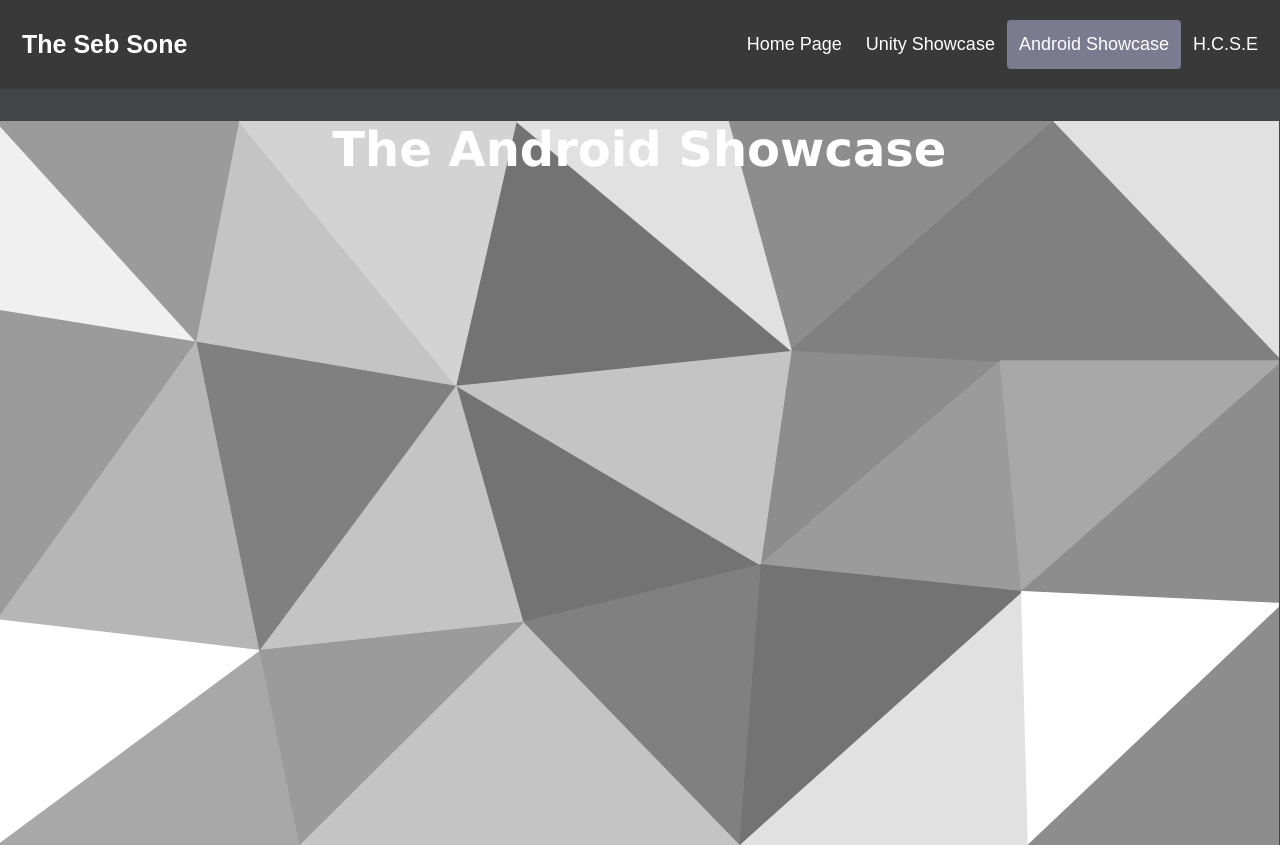
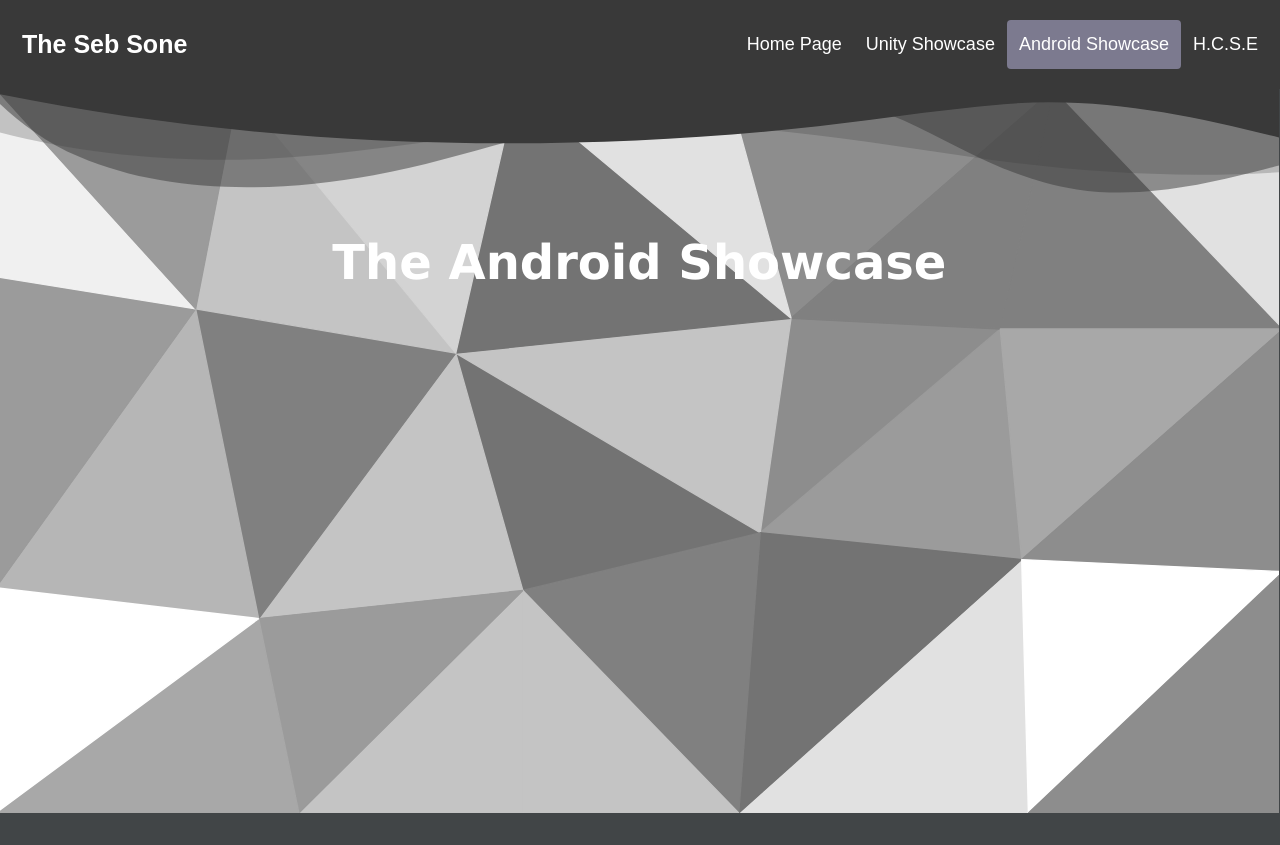
Before and after one commit to Sebpt55/Sebpt.uk, a plain HTML site: page AndroidDev.html in a window 1280 px wide. After the commit the page ends 813 px from the top, so only its background shows below. Drawn offline with Linux system fonts and the light colour scheme.

Commit message:
svg update

```diff
--- a/AndroidDev.html
+++ b/AndroidDev.html
@@ -23,6 +23,13 @@
 </div>
 
 <div class="content">
+  <div class="svgnavbar">
+    <svg data-name="Layer 1" viewBox="0 0 1200 120" preserveAspectRatio="none">
+        <path d="M0,0V46.29c47.79,22.2,103.59,32.17,158,28,70.36-5.37,136.33-33.31,206.8-37.5C438.64,32.43,512.34,53.67,583,72.05c69.27,18,138.3,24.88,209.4,13.08,36.15-6,69.85-17.84,104.45-29.34C989.49,25,1113-14.29,1200,52.47V0Z" opacity=".25" class="shape-fill"></path>
+        <path d="M0,0V15.81C13,36.92,27.64,56.86,47.69,72.05,99.41,111.27,165,111,224.58,91.58c31.15-10.15,60.09-26.07,89.67-39.8,40.92-19,84.73-46,130.83-49.67,36.26-2.85,70.9,9.42,98.6,31.56,31.77,25.39,62.32,62,103.63,73,40.44,10.79,81.35-6.69,119.13-24.28s75.16-39,116.92-43.05c59.73-5.85,113.28,22.88,168.9,38.84,30.2,8.66,59,6.17,87.09-7.5,22.43-10.89,48-26.93,60.65-49.24V0Z" opacity=".5" class="shape-fill"></path>
+        <path d="M0,0V5.63C149.93,59,314.09,71.32,475.83,42.57c43-7.64,84.23-20.12,127.61-26.46,59-8.63,112.48,12.24,165.56,35.4C827.93,77.22,886,95.24,951.2,90c86.53-7,172.46-45.71,248.8-84.81V0Z" class="shape-fill"></path>
+    </svg>
+  </div>
 
 <h1>The Android Showcase</h1>
 
```
Also changed, not shown: HCSE.html (+7 -0 lines), Unity.html (+7 -0 lines), index.html (+0 -1 lines).
